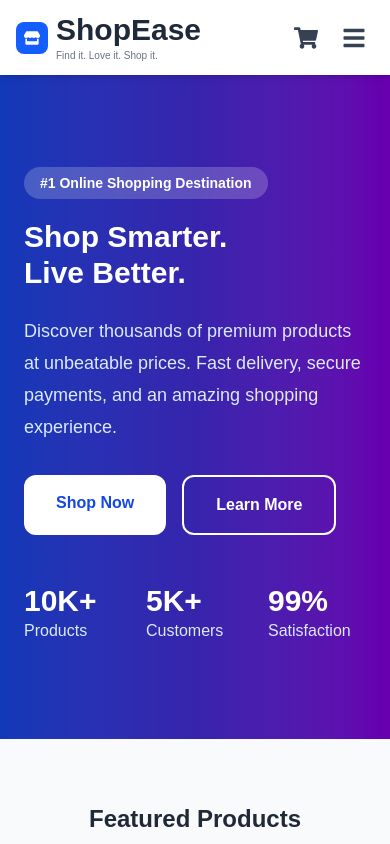
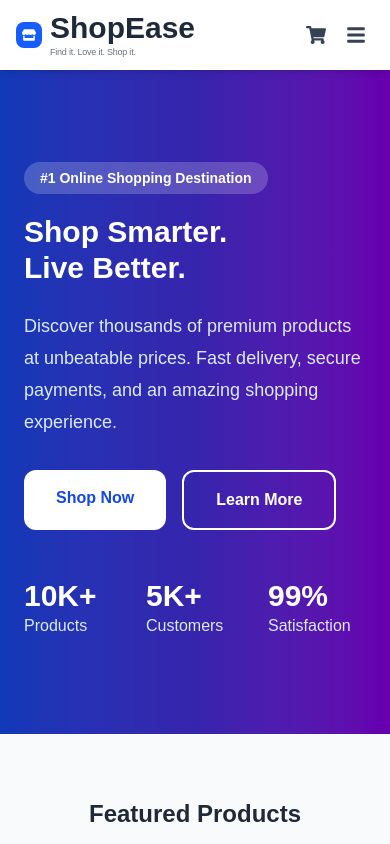
Before and after one commit to sutanjoyb/ShopEase, a React (Vite) app: page / in a window 390 px wide. Shown: the top 844 px of the page. Built offline with nearby package versions, Linux system fonts and the light colour scheme; no server answers.

Commit message:
Updated navbar tweaks

```diff
--- a/src/components/Navbar.jsx
+++ b/src/components/Navbar.jsx
@@ -20,7 +20,6 @@ function Navbar() {
   const navigate = useNavigate();
   const location = useLocation();
 
-  // State to manage mobile menu open/close toggle
   const [isMenuOpen, setIsMenuOpen] = useState(false);
 
   const handleLogout = () => {
@@ -40,23 +39,24 @@ function Navbar() {
 
   return (
     <nav className="sticky top-0 z-50 bg-white shadow-md">
-      <div className="max-w-7xl mx-auto px-4 sm:px-6 py-3 md:py-4 flex justify-between items-center">
-        {/* Left Side: Logo Brand Structure (Tagline remains visible on mobile) */}
+      <div className="max-w-7xl mx-auto px-4 sm:px-6 py-2.5 md:py-4 flex justify-between items-center">
+        {/* Left Side: Scaled Down Logo Brand Structure */}
         <Link
           to="/"
           onClick={handleLogoClick}
           className="flex items-center gap-2 md:gap-3 hover:scale-102 transition cursor-pointer"
         >
-          <div className="bg-blue-600 p-2 md:p-3 rounded-lg md:rounded-xl text-white">
-            <FaStore className="text-base md:text-xl" />
+          {/* Smaller padding on mobile (p-1.5) vs desktop (md:p-3) */}
+          <div className="bg-blue-600 p-1.5 md:p-3 rounded-lg md:rounded-xl text-white">
+            <FaStore className="text-sm md:text-xl" />
           </div>
 
           <div>
-            <h1 className="text-lg md:text-2xl font-extrabold text-gray-800 leading-tight">
+            {/* Decreased mobile size from text-lg to text-base */}
+            <h1 className="text-base md:text-2xl font-extrabold text-gray-800 leading-tight">
               ShopEase
             </h1>
-            {/* Kept visible on all viewports without 'hidden sm:block' */}
-            <p className="text-[10px] md:text-xs text-gray-500">
+            <p className="text-[9px] md:text-xs text-gray-500 tracking-tight">
               Find it. Love it. Shop it.
             </p>
           </div>
@@ -106,22 +106,25 @@ function Navbar() {
           )}
         </div>
 
-        {/* Right Side: Mobile Layout Icons (Cart then Hamburger on extreme right) */}
-        <div className="md:hidden flex items-center gap-2">
+        {/* Right Side: Perfectly Aligned Mobile Actions (Cart + Hamburger) */}
+        <div className="md:hidden flex items-center gap-1">
           {/* Mobile Cart Link */}
-          <Link to="/cart" className="relative text-2xl text-gray-700 p-2">
+          <Link
+            to="/cart"
+            className="relative text-xl text-gray-700 p-2 flex items-center justify-center"
+          >
             <FaShoppingCart />
             {cartItems.length > 0 && (
-              <span className="absolute top-0 right-0 bg-red-500 text-white text-[10px] w-5 h-5 flex items-center justify-center rounded-full font-bold">
+              <span className="absolute top-1 right-1 bg-red-500 text-white text-[9px] w-4.5 h-4.5 flex items-center justify-center rounded-full font-bold">
                 {cartItems.length}
               </span>
             )}
           </Link>
 
-          {/* Hamburger Icon (Positioned at extreme right edge) */}
+          {/* Hamburger Icon */}
           <button
             onClick={() => setIsMenuOpen(!isMenuOpen)}
-            className="text-2xl text-gray-700 p-2 focus:outline-none cursor-pointer"
+            className="text-xl text-gray-700 p-2 focus:outline-none cursor-pointer flex items-center justify-center"
           >
             <FaBars />
           </button>
@@ -136,20 +139,17 @@ function Navbar() {
             : "opacity-0 pointer-events-none"
         }`}
       >
-        {/* Transparent dark background backdrop overlaying main screen */}
         <div
           onClick={() => setIsMenuOpen(false)}
           className="absolute inset-0 bg-black/40 backdrop-blur-xs"
         />
 
-        {/* Dynamic drawer container panel animating strictly from the left */}
         <div
           className={`absolute inset-y-0 left-0 w-72 bg-white shadow-2xl p-6 flex flex-col justify-between transform transition-transform duration-300 ${
             isMenuOpen ? "translate-x-0" : "-translate-x-full"
           }`}
         >
           <div>
-            {/* Drawer Header section */}
             <div className="flex items-center justify-between border-b pb-4 mb-6">
               <span className="text-xl font-black text-gray-800">Menu</span>
               <button
@@ -160,7 +160,6 @@ function Navbar() {
               </button>
             </div>
 
-            {/* Navigation links stack */}
             <div className="flex flex-col space-y-4 font-medium">
               <Link
                 to="/"
@@ -179,7 +178,6 @@ function Navbar() {
             </div>
           </div>
 
-          {/* Authentication area footer of the drawer */}
           <div className="border-t pt-4 space-y-4">
             {user && (
               <div className="text-blue-600 font-semibold text-center">
```
